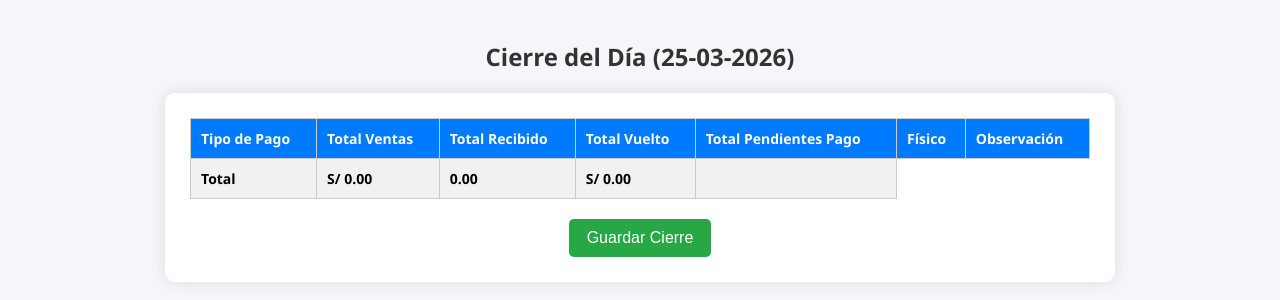
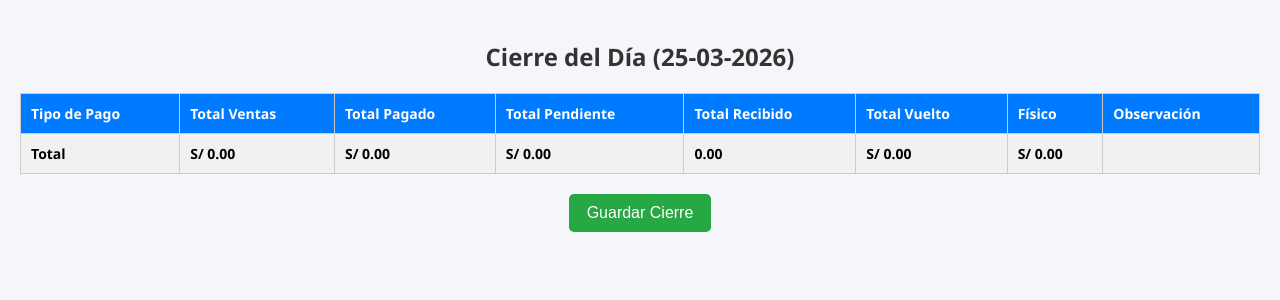
Before and after one commit to Apalomino25/sistemaventadm, a PHP site: page /views/cierres.php in a window 1280 px wide. Shown: the top 300 px of the page. Run offline with PHP 8.4, Linux system fonts and the light colour scheme; tables that the repository leaves empty or names only in its code hold one stand-in row (values such as "Sample post"); lists and menus that the app fills with data are empty.

Commit message:
Update cierres.php

```diff
--- a/views/cierres.php
+++ b/views/cierres.php
@@ -5,29 +5,46 @@ date_default_timezone_set('America/Lima');
 $hoy = date('Y-m-d');
 
 try {
-    // Traer totales por tipo de pago
     $stmt = $conn->prepare("
         SELECT tipopago,
                SUM(total) AS total_ventas,
+
+               SUM(CASE
+                   WHEN estadoPago = 'pagado' THEN total
+                   ELSE 0
+               END) AS total_pagado,
+
+               SUM(CASE
+                   WHEN estadoPago = 'pendiente' THEN total
+                   ELSE 0
+               END) AS total_pendiente,
+
                SUM(pago) AS total_recibido,
                SUM(vuelto) AS total_vuelto
+
         FROM ventas
         WHERE DATE(fecha) = :hoy
         GROUP BY tipopago
     ");
+
     $stmt->execute([':hoy' => $hoy]);
     $cierres = $stmt->fetchAll(PDO::FETCH_ASSOC);
+
 } catch(PDOException $e) {
     die("Error: " . $e->getMessage());
 }
 
-// Calcular sumas totales
+// Totales
 $suma_total = 0;
+$suma_pagado = 0;
+$suma_pendiente = 0;
 $suma_recibido = 0;
 $suma_vuelto = 0;
 
 foreach($cierres as $c){
     $suma_total += $c['total_ventas'];
+    $suma_pagado += $c['total_pagado'];
+    $suma_pendiente += $c['total_pendiente'];
     $suma_recibido += $c['total_recibido'];
     $suma_vuelto += $c['total_vuelto'];
 }
@@ -35,7 +52,6 @@ foreach($cierres as $c){
 
 <!DOCTYPE html>
 <html lang="es">
-
 <head>
 <meta charset="UTF-8">
 <title>Cierre de Caja</title>
@@ -46,120 +62,70 @@ foreach($cierres as $c){
 
 <h2>Cierre del Día (<?php echo date('d-m-Y'); ?>)</h2>
 
-<div class="cierres-container">
 <table id="tabla-cierres">
 <thead>
 <tr>
 <th>Tipo de Pago</th>
 <th>Total Ventas</th>
+<th>Total Pagado</th>
+<th>Total Pendiente</th>
 <th>Total Recibido</th>
 <th>Total Vuelto</th>
-                <th>Total Pendientes Pago</th>
 <th>Físico</th>
 <th>Observación</th>
 </tr>
 </thead>
+
 <tbody>
 <?php foreach($cierres as $c): ?>
 <tr>
 <td><?php echo strtoupper($c['tipopago']); ?></td>
+
 <td>S/ <?php echo number_format($c['total_ventas'],2); ?></td>
-                <td class="total-recibido"><?php echo $c['total_recibido']; ?></td>
+
+<td class="total-pagado">
+    <?php echo number_format($c['total_pagado'],2); ?>
+</td>
+
+<td>S/ <?php echo number_format($c['total_pendiente'],2); ?></td>
+
+<td><?php echo number_format($c['total_recibido'],2); ?></td>
+
+<td><?php echo number_format($c['total_vuelto'],2); ?></td>
+
 <td>
-                    <input type="number" class="fisico" data-tipopago="<?php echo $c['tipopago']; ?>" step="0.01" min="0" value="<?php echo $c['total_recibido']; ?>">
+<input type="number"
+class="fisico"
+data-tipopago="<?php echo $c['tipopago']; ?>"
+step="0.01"
+min="0"
+value="<?php echo $c['total_pagado']; ?>">
 </td>
-                <td><span class="obs" style="color:green">Correcto</span></td>
+
+<td><span class="obs">Correcto</span></td>
+
 </tr>
 <?php endforeach; ?>
 </tbody>
+
 <tfoot>
 <tr>
 <th>Total</th>
 <th>S/ <?php echo number_format($suma_total,2); ?></th>
-                <th class="suma-recibido"><?php echo number_format($suma_recibido,2); ?></th>
-                <th id="totalFisico">S/ <?php echo number_format($suma_recibido,2); ?></th>
+<th>S/ <?php echo number_format($suma_pagado,2); ?></th>
+<th>S/ <?php echo number_format($suma_pendiente,2); ?></th>
+<th><?php echo number_format($suma_recibido,2); ?></th>
+<th>S/ <?php echo number_format($suma_vuelto,2); ?></th>
+<th id="totalFisico">S/ <?php echo number_format($suma_pagado,2); ?></th>
 <th></th>
 </tr>
 </tfoot>
 </table>
 
 <button id="guardar-cierre">Guardar Cierre</button>
-</div>
 
-<script>
-document.addEventListener("DOMContentLoaded", () => {
-    const fisicos = document.querySelectorAll('.fisico');
-    const totalFisicoElem = document.getElementById('totalFisico');
-    const btnGuardar = document.getElementById('guardar-cierre');
-
-    if (!fisicos.length || !totalFisicoElem || !btnGuardar) return;
-
-    function formatearNumero(valor){
-        return parseFloat(valor || 0).toFixed(2);
-    }
-
-    function actualizarObservaciones(){
-        let sumaFisico = 0;
-
-        fisicos.forEach(input => {
-            const fila = input.closest('tr');
-            const totalRecibido = parseFloat(fila.querySelector('.total-recibido').textContent) || 0;
-            let valorFisico = parseFloat(input.value) || 0;
-
-            input.value = formatearNumero(valorFisico);
-
-            const obs = fila.querySelector('.obs');
-            if(valorFisico === totalRecibido){
-                obs.textContent = "Correcto"; obs.style.color = "green";
-            } else if(valorFisico < totalRecibido){
-                obs.textContent = "Faltante"; obs.style.color = "red";
-            } else {
-                obs.textContent = "Sobrante"; obs.style.color = "orange";
-            }
-
-            sumaFisico += valorFisico;
-        });
-
-        totalFisicoElem.textContent = "S/ " + formatearNumero(sumaFisico);
-    }
-
-    // Inicializar total y observaciones al cargar
-    actualizarObservaciones();
-
-    fisicos.forEach(input => {
-        input.addEventListener('input', () => {
-            input.value = input.value.replace(/[^\d.]/g,'');
-            actualizarObservaciones();
-        });
-        input.addEventListener('blur', actualizarObservaciones);
-    });
-
-    // Guardar cierre
-    btnGuardar.addEventListener('click', () => {
-        const cierresData = [];
-        fisicos.forEach(input => {
-            const fisico = parseFloat(input.value) || 0;
-            cierresData.push({ tipopago: input.dataset.tipopago, fisico });
-        });
-
-        fetch('../controllers/guardar_cierre.php', {
-            method: 'POST',
-            headers: {'Content-Type': 'application/json'},
-            body: JSON.stringify({cierres: cierresData})
-        })
-        .then(res => res.json())
-        .then(res => {
-            if(res.ok){
-                alert('Cierre guardado correctamente');
-                location.reload();
-            } else {
-                alert('Error: ' + res.error);
-            }
-        })
-        .catch(err => alert('Error de servidor: ' + err));
-    });
-});
-</script>
+<!-- enlace js-->
+<script src="../assets/js/cierres.js"></script>
 
 </body>
 </html>
```
Lines whose indentation alone changed are shown as unchanged.
